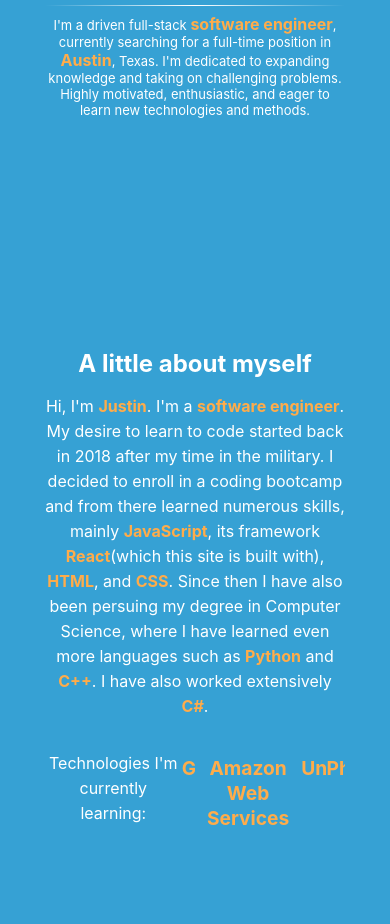
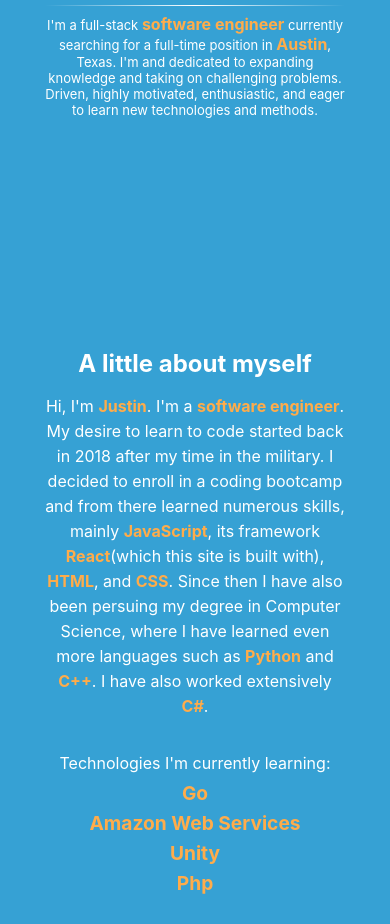
Before and after one commit to millennium-faulken/portfolio, a React app: page / in a window 390 px wide. Shown: the part 515-1439 px from the top of the page. Built offline with nearby package versions, Linux system fonts and the light colour scheme; a web font is replaced by a local one.

Commit message:
fixed issue with tech div

```diff
--- a/src/components/landing.css
+++ b/src/components/landing.css
@@ -346,7 +346,7 @@ body::-webkit-scrollbar-thumb {
     flex-direction: column;
   }
 
-  .tech {
+  .aboutTech {
     text-align: center;
   }
 
--- a/src/components/landing.js
+++ b/src/components/landing.js
@@ -76,13 +76,13 @@ function Landing() {
             </h1>
             <hr></hr>
             <p align="right">
-              I'm a driven full-stack{" "}
-              <span className="orangeText">software engineer</span>, currently
+              I'm a full-stack{" "}
+              <span className="orangeText">software engineer</span> currently
               searching for a full-time position in{" "}
-              <span className="orangeText">Austin</span>, Texas. I'm dedicated
-              to expanding knowledge and taking on challenging problems. Highly
-              motivated, enthusiastic, and eager to learn new technologies and
-              methods.
+              <span className="orangeText">Austin</span>, Texas. I'm and
+              dedicated to expanding knowledge and taking on challenging
+              problems. Driven, highly motivated, enthusiastic, and eager to
+              learn new technologies and methods.
             </p>
           </div>
         </section>
@@ -105,7 +105,7 @@ function Landing() {
               <span className="orangeText">C++</span>. I have also worked
               extensively <span className="orangeText">C#</span>.
             </p>
-            <p className="tech" align="right" data-aos="fade-left">
+            <p className="aboutTech" align="right" data-aos="fade-left">
               Technologies I'm currently learning:
               <li>Go</li>
               <li>Amazon Web Services</li>
@@ -200,7 +200,7 @@ function Landing() {
           <h1 align="center" data-aos="fade-down">
             I enjoy building PCs
           </h1>
-          <div className="pcBuild" >
+          <div className="pcBuild">
             <p data-aos="fade-down">
               Another hobby of mine is building PCs, my current PC build
               consists of:
@@ -269,7 +269,7 @@ function Landing() {
                 </tr>
               </tbody>
             </table>
-            <img src={desk} alt="my comp" data-aos="fade-up"/>
+            <img src={desk} alt="my comp" data-aos="fade-up" />
           </div>
         </section>
       </main>
```
